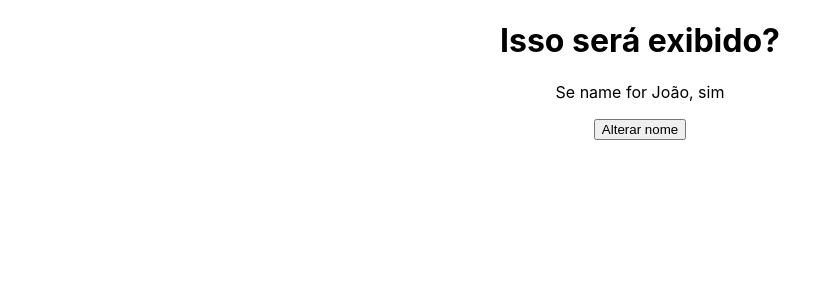
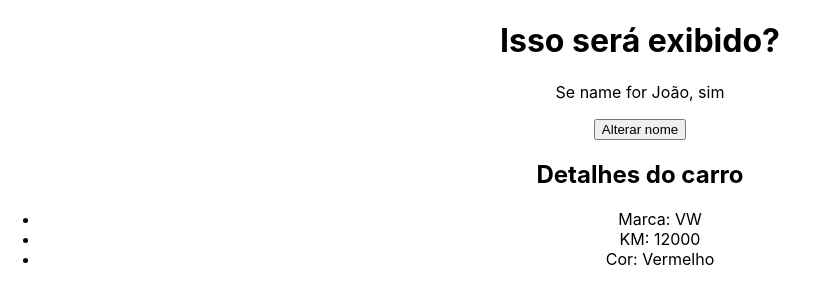
Before and after one commit to gabsbento/curso-react, a React (Create React App) app: page / in a window 1280 px wide. Shown: the top 304 px of the page, without its empty margins (0-819 px from the left). Built offline with nearby package versions, Linux system fonts and the light colour scheme.

Commit message:
:sparkles: feat: destructuring props

```diff
--- a/src/App.jsx
+++ b/src/App.jsx
@@ -1,10 +1,12 @@
 import "./App.css";
+import CarDetails from "./components/CarDetails";
 import ConditionalRender from "./components/ConditionalRender";
 
 function App() {
   return (
     <div className="App">
       <ConditionalRender />
+      <CarDetails brand="VW" color="Vermelho" km={12000}/>
     </div>
   );
 }
--- /dev/null
+++ b/src/components/CarDetails.jsx
@@ -0,0 +1,16 @@
+import React from 'react'
+
+function CarDetails({brand, km, color}) {
+  return (
+    <div>
+        <h2>Detalhes do carro</h2>
+        <ul>
+            <li>Marca: {brand}</li>
+            <li>KM: {km}</li>
+            <li>Cor: {color}</li>
+        </ul>
+    </div>
+  )
+}
+
+export default CarDetails
```
